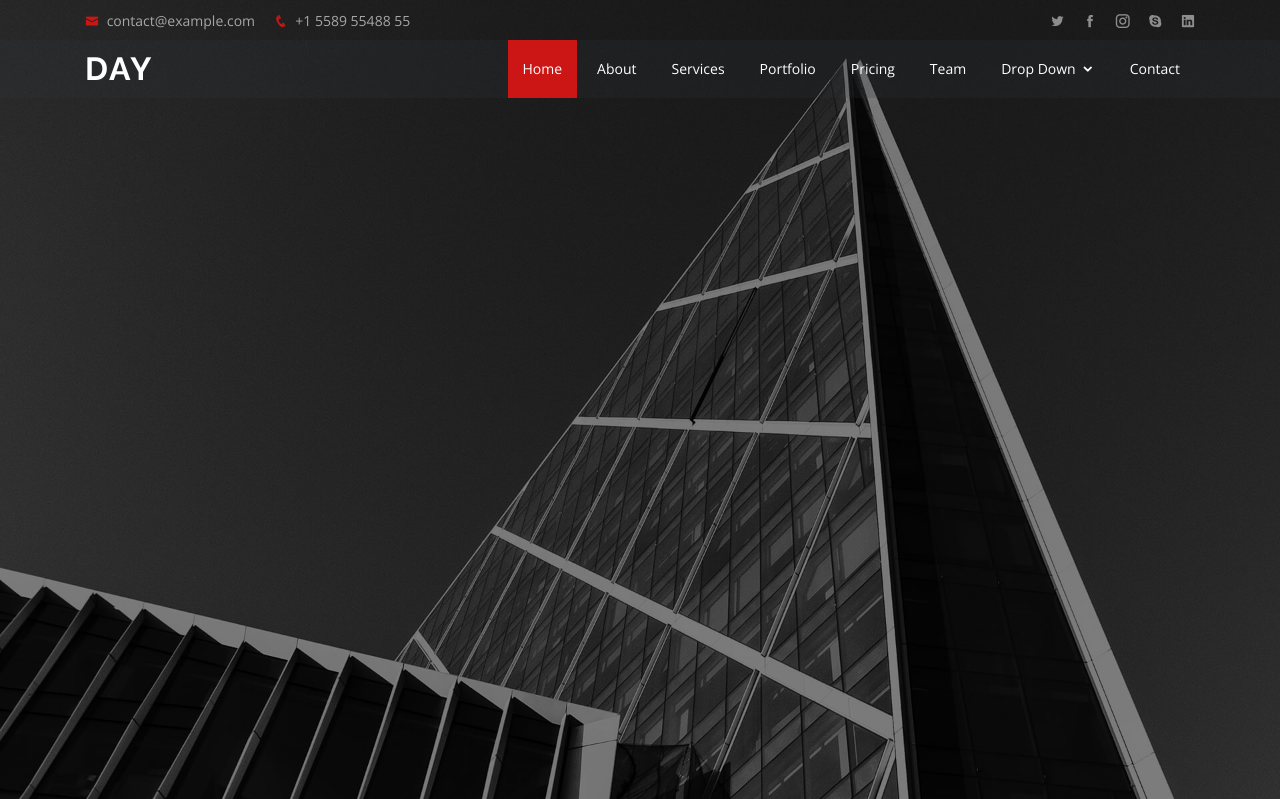
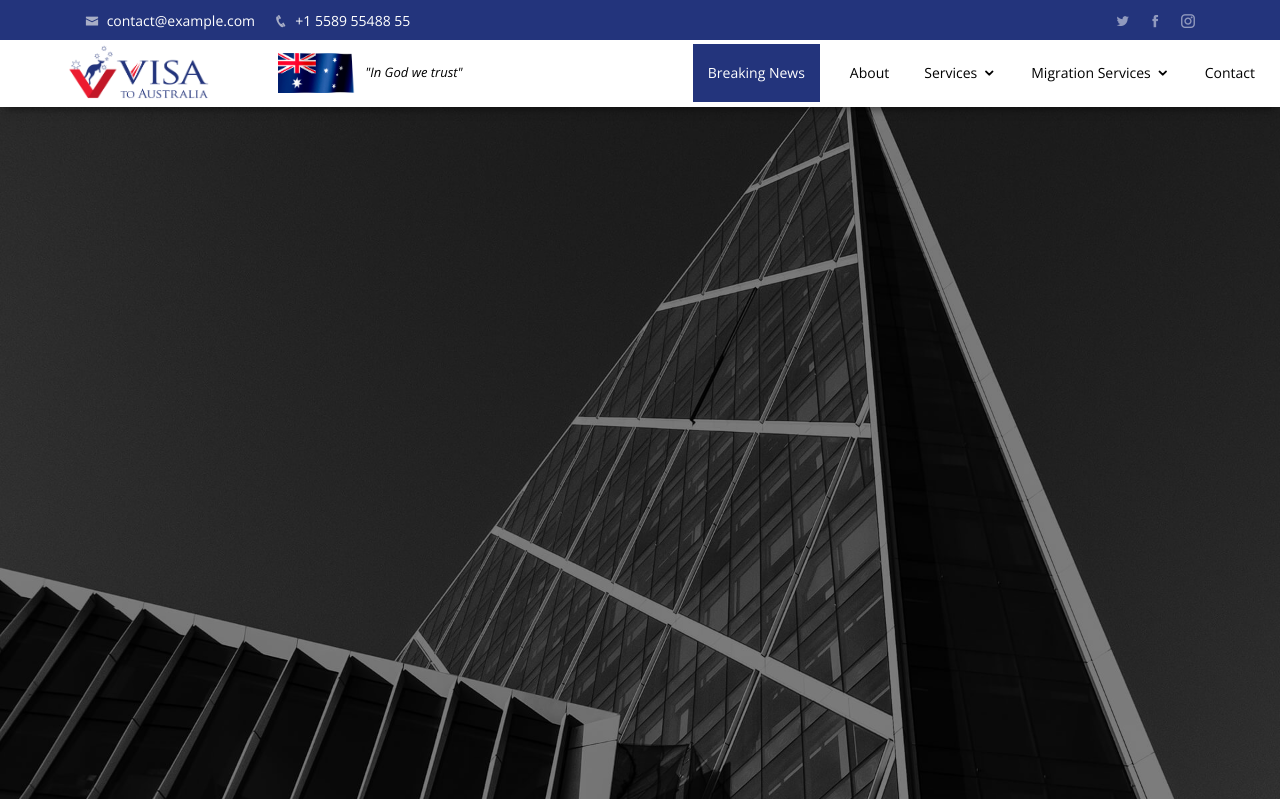
Before and after one commit to Unisight-Technologies/visa-to-australia, a Django app: page / in a window 1280 px wide. Shown: the top 799 px of the page. Run offline with Django 3.2, Linux system fonts and the light colour scheme; some libraries are stand-ins or nearby versions.

Commit message:
Navbar done

```diff
--- a/australia_app/static/assets/css/style.css
+++ b/australia_app/static/assets/css/style.css
@@ -14,7 +14,7 @@ body {
 }
 
 a {
-  color: #cc1616;
+  color: #23347c;
 }
 
 a:hover {
@@ -54,10 +54,22 @@ h1, h2, h3, h4, h5, h6 {
   color: #fff;
 }
 
+.logo1{
+  margin-left: 5%;
+  margin-right: 5%;
+  width: 150px;
+}
+
+@media (max-width: 600px){
+.logo1{
+  width: 100px;
+}
+}
+
 /*--------------------------------------------------------------
 # Preloader
 --------------------------------------------------------------*/
-#preloader {
+/* #preloader {
   position: fixed;
   top: 0;
   left: 0;
@@ -134,7 +187,7 @@ h1, h2, h3, h4, h5, h6 {
 }
 
 #topbar .contact-info i {
-  color: #cc1616;
+  color: #a8aec6;
   padding-right: 4px;
 }
 
@@ -161,8 +214,14 @@ h1, h2, h3, h4, h5, h6 {
 /*--------------------------------------------------------------
 # Header
 --------------------------------------------------------------*/
+
+.container-nav{
+  box-shadow: 0px 8px 8px -6px rgba(0,0,0,.5);
+}
+
+
 #header {
-  background: rgba(52, 58, 64, 0.2);
+  background:#fff;
   transition: all 0.5s;
   z-index: 997;
   top: 40px;
@@ -231,14 +290,20 @@ h1, h2, h3, h4, h5, h6 {
 .nav-menu a {
   display: block;
   position: relative;
-  color: #fff;
+  color: #000;
   transition: 0.3s;
   font-size: 14px;
   font-family: "Open Sans", sans-serif;
 }
 
+.nav-menu li:hover > a{
+  color: white;
+}
+
 .nav-menu > ul > li:hover, .nav-menu .active {
-  background: #cc1616;
+  background: #23347c;
+  color: white;
+  text
 }
 
 .nav-menu .drop-down ul {
@@ -316,6 +382,36 @@ h1, h2, h3, h4, h5, h6 {
   .nav-menu .drop-down .drop-down > a:after {
     content: "\ea9d";
   }
+}
+
+/* breaking news */
+#news-btn{
+  margin-right: 10px;
+}
+
+.news-btn{
+  background-color: #23347c;
+}
+
+.news-btn a{
+  color: white;
+}
+
+#news-btn:hover{
+  background-color: transparent;
+  border: #23347c solid 1px;
+}
+
+#news-btn:hover > a{
+  color: black;
+}
+
+#topbar .contact-info a, #topbar{
+  color: white;
+}
+
+#topbar{
+  background: #23347c;
 }
 
 /* Mobile Navigation */
@@ -425,6 +521,46 @@ h1, h2, h3, h4, h5, h6 {
   color: #fff;
 }
 
+.nav-right{
+  float: right;
+}
+
+/* .nav-menu{
+  margin-right: 5%;
+} */
+
+#header.header-scrolled{
+  background: white;
+}
+
+@media (max-width: 992px){
+#header {
+    top: 0;
+    padding-bottom: 0;
+    background: white;
+}
+}
+
+.mobile-nav-toggle i{
+  color: black;
+  vertical-align: sub;
+}
+
+@media (max-width: 600px){
+.nav-inspiring {
+    display: none;
+}
+}
+
+
+.nav-inspiring p{
+  color: black;
+  font-size: small;
+  padding-top: 15px;
+  margin-left: 10px;
+
+}
+
 /*--------------------------------------------------------------
 # Hero Section
 --------------------------------------------------------------*/
--- a/australia_app/static/assets/js/main.js
+++ b/australia_app/static/assets/js/main.js
@@ -10,7 +10,7 @@
   // Preloader
   $(window).on('load', function() {
     if ($('#preloader').length) {
-      $('#preloader').delay(100).fadeOut('slow', function() {
+      $('#preloader').fadeOut('slow', function() {
         $(this).remove();
       });
     }
--- a/australia_app/templates/base.html
+++ b/australia_app/templates/base.html
@@ -36,7 +36,9 @@
   * License: https://bootstrapmade.com/license/
   ======================================================== -->
 </head>
+
 <body>
+
 <!-- ======= Top Bar ======= -->
 <div id="topbar" class="d-none d-lg-flex align-items-center fixed-top ">
   <div class="container d-flex">
@@ -47,32 +49,56 @@
     <div class="social-links">
       <a href="#" class="twitter"><i class="icofont-twitter"></i></a>
       <a href="#" class="facebook"><i class="icofont-facebook"></i></a>
-      <a href="#" class="instagram"><i class="icofont-instagram"></i></a>
-      <a href="#" class="skype"><i class="icofont-skype"></i></a>
-      <a href="#" class="linkedin"><i class="icofont-linkedin"></i></a>
+      <a href="https://instagram.com/visa.toaustralia?igshid=dai4g1sjd7j1" class="instagram"><i class="icofont-instagram"></i></a>
+      <!-- <a href="#" class="skype"><i class="icofont-skype"></i></a>
+      <a href="#" class="linkedin"><i class="icofont-linkedin"></i></i></a> -->
     </div>
   </div>
 </div>
 
 <!-- ======= Header ======= -->
 <header id="header" class="fixed-top ">
-  <div class="container d-flex align-items-center">
 
-    <h1 class="logo mr-auto"><a href="index.html">Day</a></h1>
+    <div class="container-nav d-flex align-items-center">
+      <a href="{% url 'index' %}" class="logo1"><img src="{% static 'assets/img/VisaTo_Australia-logo-8A-final.jpg' %}" alt="" class="img-fluid"></a>
+      <a href="#"> <img src="{% static 'assets/img/australian-flag.gif' %}" style="height:40px"> </a>
+    <div class="nav-inspiring">
+      <p class="font-italic">"In God we trust"<br></p>
+    </div>
     <!-- Uncomment below if you prefer to use an image logo -->
     <!-- <a href="index.html" class="logo mr-auto"><img src="assets/img/logo.png" alt="" class="img-fluid"></a>-->
 
-    <nav class="nav-menu d-none d-lg-block">
+    <nav class="nav-menu ml-auto d-none d-lg-block">
       <ul>
-        <li class="active"><a href="{% url 'index' %}">Home</a></li>
+        <li id="news-btn" class="news-btn"><a href="#">Breaking News</a></li>
         <li><a href="#about">About</a></li>
-        <li><a href="#services">Services</a></li>
-        <li><a href="#portfolio">Portfolio</a></li>
-        <li><a href="#pricing">Pricing</a></li>
-        <li><a href="#team">Team</a></li>
-        <li class="drop-down"><a href="">Drop Down</a>
+        <li class="drop-down"><a href="#services">Services</a>
           <ul>
             <li><a href="#">Drop Down 1</a></li>
+            <li><a href="#">Drop Down 2</a></li>
+            <li><a href="#">Drop Down 3</a></li>
+            <li><a href="#">Drop Down 4</a></li>
+          </ul>
+        </li>
+        <!-- <li><a href="#portfolio">Portfolio</a></li> -->
+        <!-- <li><a href="#pricing">Pricing</a></li> -->
+        <!-- <li><a href="#team">Team</a></li> -->
+        <li class="drop-down"><a href="">Migration Services</a>
+            <ul>
+              <li>  <a href="#">Italy</a> </li>
+              <li>  <a href="#">Spain</a> </li>
+              <li>  <a href="#">Malta</a> </li>
+              <li>  <a href="https://visatoportugal.pro/">Portugal</a> </li>
+              <li>  <a href="#">Greece</a> </li>
+              <li>  <a href="#">Cyrus</a> </li>
+              <li>  <a href="#">Ireland</a> </li>
+              <li>  <a href="#">Australia</a> </li>
+              <li>  <a href="#">Germany</a> </li>
+              <li>  <a href="#">New Zealand</a> </li>
+              <li>  <a href="#">Denmark</a> </li>
+
+            </ul>
+            <!-- <li><a href="#">Drop Down 1</a></li>
             <li class="drop-down"><a href="#">Deep Drop Down</a>
               <ul>
                 <li><a href="#">Deep Drop Down 1</a></li>
@@ -85,12 +111,13 @@
             <li><a href="#">Drop Down 2</a></li>
             <li><a href="#">Drop Down 3</a></li>
             <li><a href="#">Drop Down 4</a></li>
-          </ul>
+          </ul> -->
         </li>
         <li><a href="#contact">Contact</a></li>
 
       </ul>
     </nav><!-- .nav-menu -->
+    <div style="background-color: #cc1616; margin-left: 10px;" class="drop-down1" id="google_translate_element"></div>
 
   </div>
 </header><!-- End Header -->
@@ -130,8 +157,8 @@
             <li><i class="bx bx-chevron-right"></i> <a href="#">Home</a></li>
             <li><i class="bx bx-chevron-right"></i> <a href="#">About us</a></li>
             <li><i class="bx bx-chevron-right"></i> <a href="#">Services</a></li>
-             <li><i class="bx bx-chevron-right"></i> <a href="#">Terms of service</a></li>
-             <li><i class="bx bx-chevron-right"></i> <a href="#">Privacy policy</a></li>
+             <!-- <li><i class="bx bx-chevron-right"></i> <a href="#">Terms of service</a></li> -->
+             <!-- <li><i class="bx bx-chevron-right"></i> <a href="#">Privacy policy</a></li> -->
            </ul>
          </div>
 
@@ -169,7 +196,19 @@
 
 
  <a href="#" class="back-to-top"><i class="icofont-simple-up"></i></a>
- <!-- <div id="preloader"></div> -->
+<!-- <div id="preloader"></div> -->
+
+<!-- <div class="loader-wrapper">
+<span class="loader"><span class="loader-inner"></span></span>
+</div>
+<script>
+$(window).on('load',function(){
+  $('#loader-wrapper').delay(100).fadeOut('slow', function() {
+
+  $('.loader-wrapper').remove();
+});
+</script> -->
+
 <!-- Vendor JS Files -->
   <script src="{% static 'assets/vendor/jquery/jquery.min.js' %}"></script>
   <script src="{% static 'assets/vendor/bootstrap/js/bootstrap.bundle.min.js' %}"></script>
```
Also changed, not shown: other parts of australia_app/static/assets/css/style.css (+69 -27 lines), australia_app/static/assets/img/VisaTo_Australia-logo-8A-final.jpg (added), australia_app/static/assets/img/australian-flag.gif (added).
